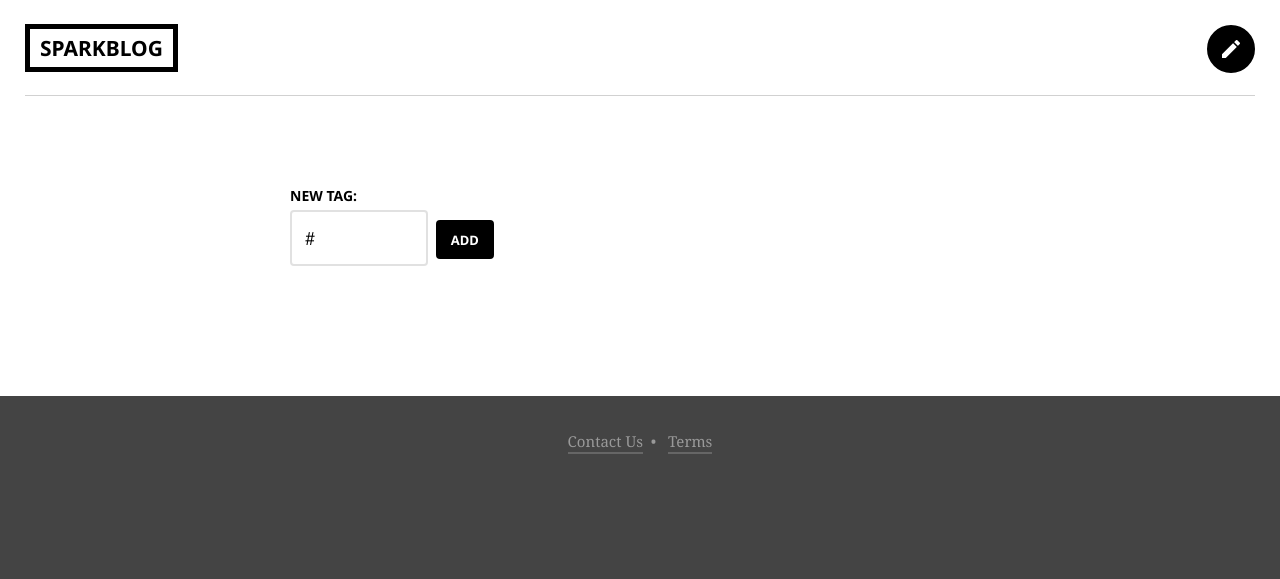
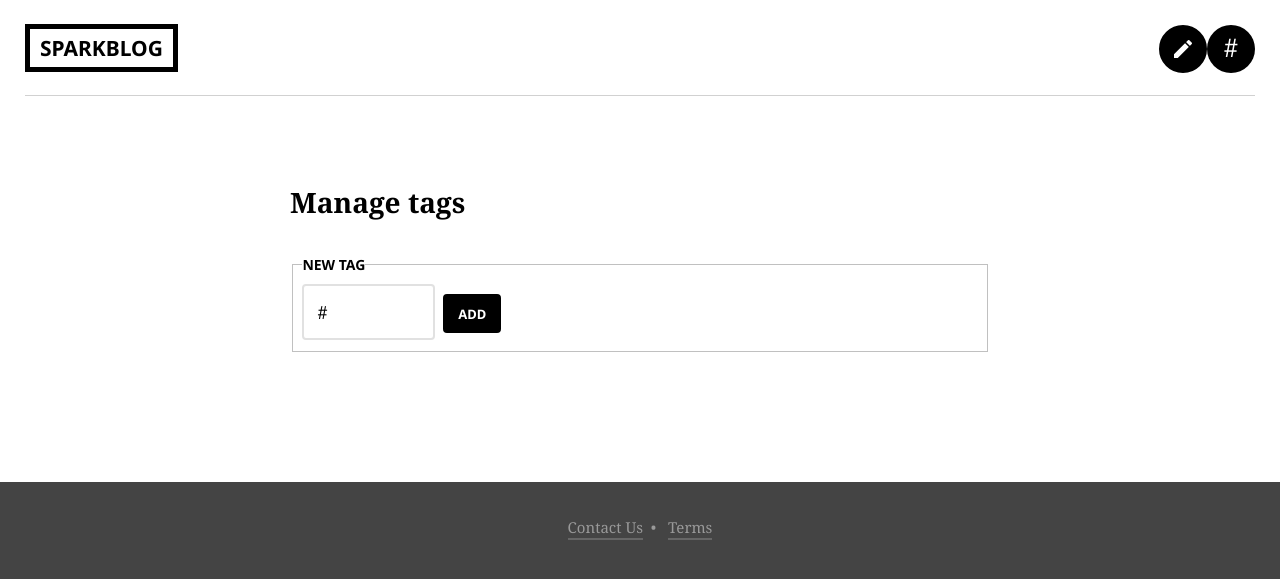
Before and after one commit to FrederikHulleman/project5-slim-blog, a PHP site: template templates/manage_tags.twig in a window 1280 px wide. Shown: the top 579 px of the page. Run offline with PHP 8.4, Linux system fonts and the light colour scheme; the template is opened without the code that fills it, so the values that code supplies are empty; some libraries are stand-ins or nearby versions.

Commit message:
Finalized tags management & icon in base template

```diff
--- a/public/css/site.css
+++ b/public/css/site.css
@@ -32,7 +32,8 @@ header .logo {
 	text-transform: uppercase;
 	font-family: 'Noto Sans', sans-serif;
 }
-header .new-entry {
+header .new-entry,
+header .manage-tags {
 	float: right;
 	margin: 25px 0 0 0;
 }
@@ -100,6 +101,22 @@ footer a {
 	outline: 0;
 }
 
+.material-icons {
+  font-family: 'Material Icons';
+  font-weight: normal;
+  font-style: normal;
+  font-size: 24px;
+  line-height: 1;
+  letter-spacing: normal;
+  text-transform: none;
+  display: inline-block;
+  white-space: nowrap;
+  word-wrap: normal;
+  direction: ltr;
+  -webkit-font-feature-settings: 'liga';
+  -webkit-font-smoothing: antialiased;
+}
+
 
 
 /* ==========================================================================
@@ -147,6 +164,7 @@ a.link {
 
 .entry-list,
 .edit-entry,
+.tag-entry,
 .new-entry,
 .password {
 	max-width: 700px;
@@ -154,6 +172,7 @@ a.link {
 	padding: 90px 0 100px 0;
 }
 .edit-entry h2,
+.tag-entry h2,
 .new-entry h2,
 .password h2,
 .entry-list h2 {
@@ -200,6 +219,7 @@ a.link {
 }
 .entry-comments .container,
 .edit-entry .container,
+.tag-entry .container,
 .new-entry .container {
 	max-width: 700px;
 	margin: 0 auto;
@@ -246,7 +266,7 @@ a.link {
 	margin-top: 2px;
 }
 form label,
-form legend {
+legend {
 	display: block;
 	font-family: 'Noto Sans', sans-serif;
 	font-weight: bold;
@@ -315,12 +335,39 @@ input[type=submit] {
 	text-transform: none;
 }
 
-.tag_name {
+.tag-entry form p {
 	display: inline-block;
 	width: 20%;
+}
+
+.tag-entry input[type=text]  {
+	width: calc(20% - 32px);
+	margin-bottom: auto;
+}
+
+.tag-entry fieldset {
+	margin-bottom: 30px;
+}
+
+.tags a {
+	margin: 0 5px;
+}
+
+.manage-tags {
+	background-color: black;
+	color: white;
+	text-decoration: none;
+	border-radius: 50%;
+	height: 48px;
+  width: 48px;
+	text-align: center;
+}
+
+.manage-tags p {
+  display: inline-block;
+  vertical-align: middle;
+	text-decoration: bold;
+	font-size: 1.6rem;
+	margin: auto;
 
 }
-
-#tag_name {
-	width: calc(20% - 32px);
-}
--- a/templates/base.twig
+++ b/templates/base.twig
@@ -14,6 +14,7 @@
             <div class="container">
                 <div class="site-header">
                     <a class="logo" href="{{ path_for('posts-list') }}">SparkBlog</a>
+                    <a class="manage-tags" href="{{ path_for('tags-list')}}"><p>#</p></a>
                     <a class="new-entry button button-round" href="{{ path_for('new-post')}}"><i class="material-icons">create</i></a>
                 </div>
             </div>
--- a/templates/manage_tags.twig
+++ b/templates/manage_tags.twig
@@ -5,15 +5,16 @@
 {% block content %}
   <section>
     <div class="container">
-      <div class="edit-entry">
+      <div class="tag-entry">
+        <h2>Manage tags</h2>
         {% if message.content is not empty %}
           <p class="message {{ message.type }}">{{ message.content|raw }}</p>
         {% endif %}
 
         {{ include("tag_form.twig") }}
-
         {% if args.id is empty and tags is not empty %}
-          <p>Existing tags:</p>
+        <fieldset>
+          <legend>Existing tags:</legend>
 
           {% for tag in tags %}
               {{ include("tag.twig") }}
@@ -21,6 +22,7 @@
             <p class="message notice">No tags yet</p>
           {% endfor %}
         {% endif %}
+        </fieldset>
 
       </div>
     </div>
--- a/templates/tag_form.twig
+++ b/templates/tag_form.twig
@@ -1,18 +1,24 @@
 {% if args.id is not empty %}
   {% set path = path_for('edit-tag',{'id': args.id }) %}
+  {% set button = "Update" %}
+  {% set legend = "Update Tag" %}
 {% else %}
   {% set path = path_for('new-tag') %}
+  {% set button = "Add" %}
+  {% set legend = "New Tag" %}
 {% endif %}
 
-
 <form method="post" action="{{ path }}">
-  <label for="tag_name">New Tag:</label>
+  <fieldset>
+    <legend>{{ legend }}</legend>
     <input id="tag_name" type="text" name="name" value="#{{ args.name }}" />
+    &nbsp;<input type="submit" value="{{button}}" class="button">
     {% if args.id is not empty %}
       <input type="hidden" name="id" value="{{ args.id }}">
+      <a href="{{ path_for('tags-list') }}" class="button button-secondary">Cancel</a>
     {% endif %}
-  &nbsp;<input type="submit" value="Add" class="button">
     {% for key, value in csrf %}
         <input type="hidden" name="{{ key }}" value="{{ value }}">
     {% endfor %}
   </form>
+</fieldset>
```
Also changed, not shown: src/blog.db, 1 other file. Lines whose indentation alone changed are shown as unchanged.
